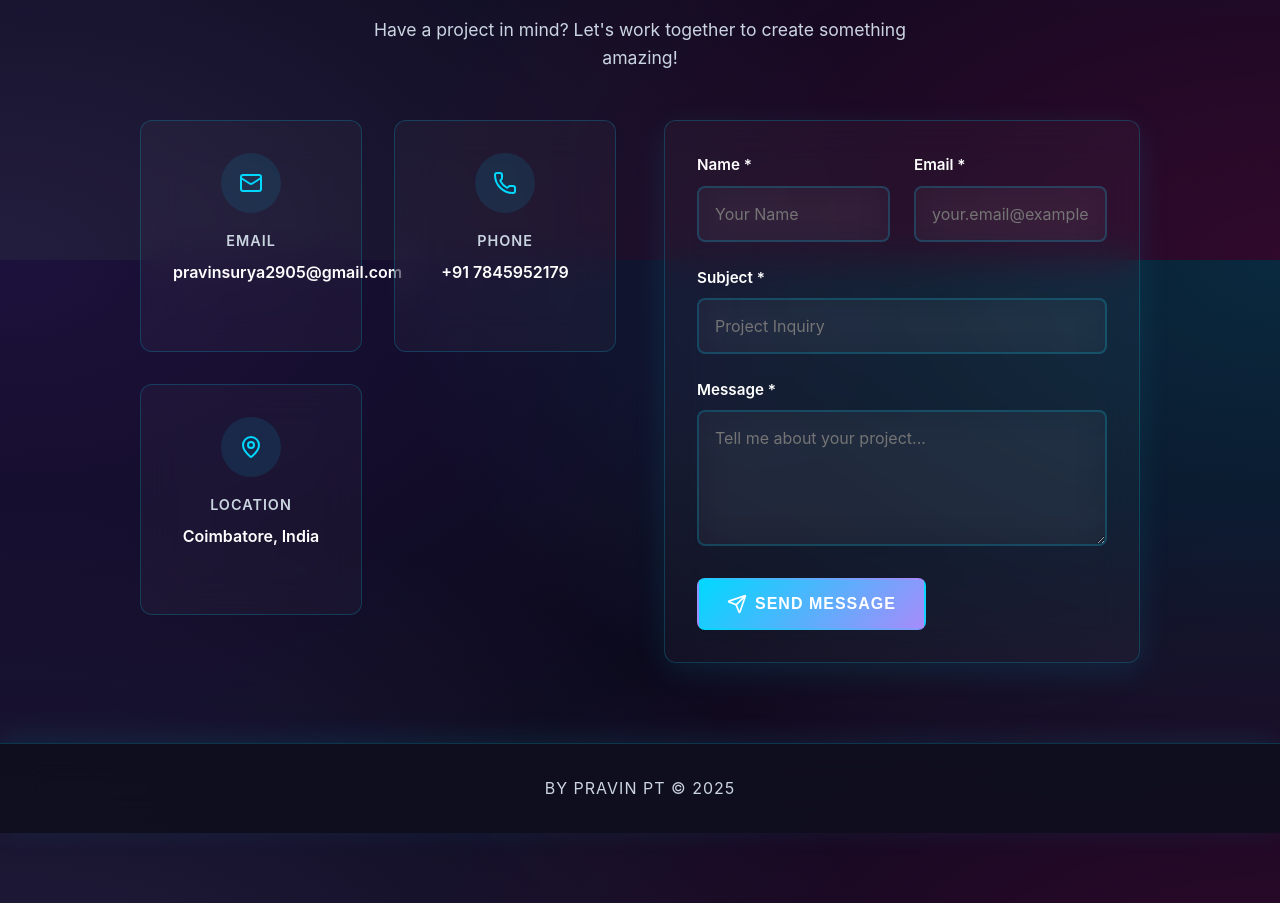
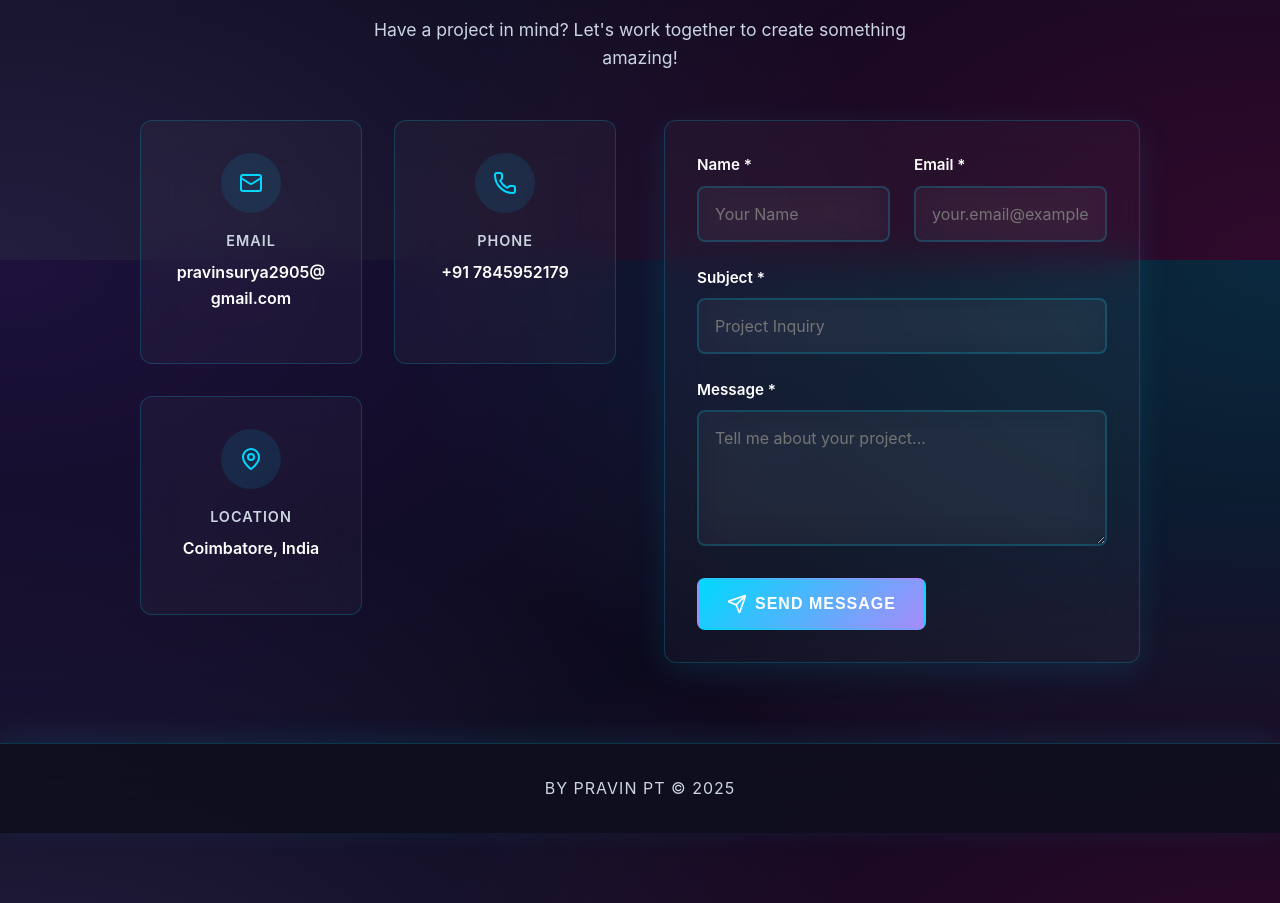
Before and after one commit to pravin-4620/pravinportfolio, a React (Create React App) app: page / in a window 1280 px wide. Shown: the part 6940-7843 px from the top of the page. Built offline with nearby package versions, Linux system fonts and the light colour scheme.

Commit message:
contact details update

```diff
--- a/src/App.css
+++ b/src/App.css
@@ -2498,6 +2498,7 @@ a, button, .nav-link, .social-link, .project-link {
   border: 1px solid var(--border-color);
   text-align: center;
   transition: all 0.3s ease;
+  min-width: 0;
 }
 
 .contact-info-card:hover {
@@ -2533,6 +2534,9 @@ a, button, .nav-link, .social-link, .project-link {
   font-weight: 600;
   text-decoration: none;
   transition: color 0.3s ease;
+  word-break: break-word;
+  overflow-wrap: break-word;
+  max-width: 100%;
 }
 
 .contact-info-value:hover {
```
